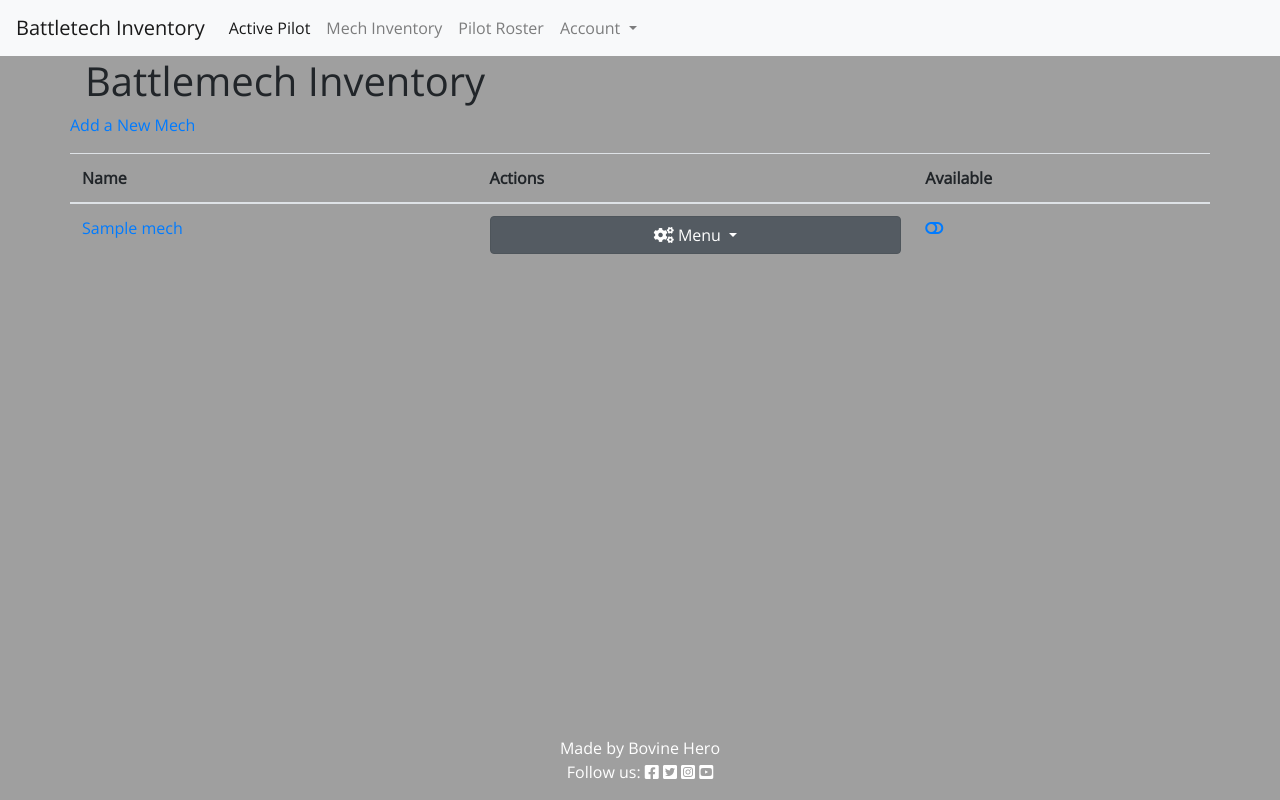
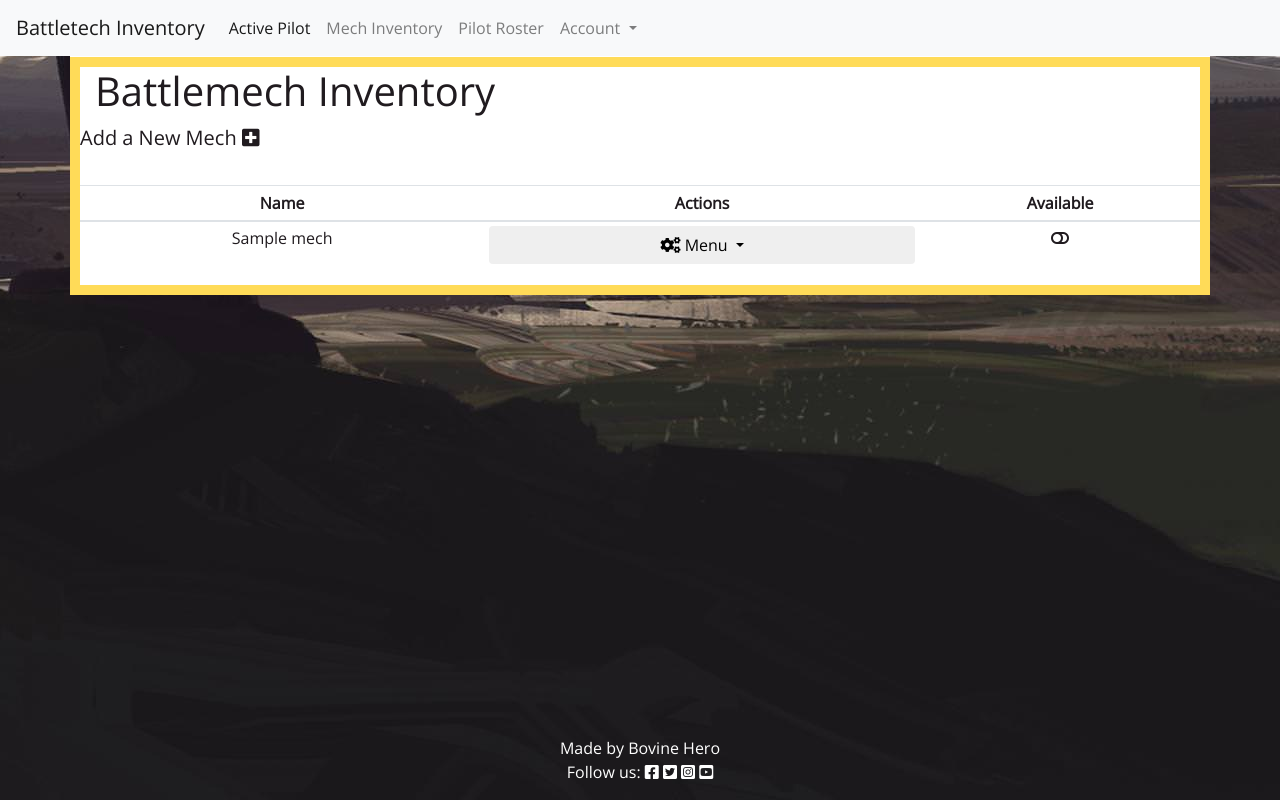
Before and after one commit to bovinehero/battletech-inventory, a Django app: page /mechs/ in a window 1280 px wide. Run offline with Django 3.2, Linux system fonts and the light colour scheme; tables that the repository leaves empty hold one stand-in row (Sample ...); some libraries are stand-ins or nearby versions.

Commit message:
adding basic styles and colour

```diff
--- a/static/css/main.css
+++ b/static/css/main.css
@@ -52,15 +52,60 @@
 
 }
 
+:root {
+  --color-yellow: #ffdb58;
+  --color-text: #201b1f;
+  --color-gray: #4f484b;
+  --color-off-gray: #857a71;
+  --color-white: #ffffff;
+  --color-brown: #665e57;
+}
 
 body {
-    background-color: #9f9f9f;
-    color: #212529;
+    background-color: var(--color-brown);
+    color: var(--color-text);
     /* font-family: battleTechFont; */
     font-family: 'Open Sans', sans-serif;
+    background: url('../images/hero/2019-battletech-4k_1547938494.jpg') no-repeat center bottom fixed, var(--color-text);
+
 }
 
+main {
+  /* max-height: 100vh; */
+}
 
+a:link {
+  color: var(--color-text);
+}
+
+a:visited {
+  color: var(--color-text);
+}
+
+a:focus {
+  text-decoration: none;
+  color: var(--color-yellow);
+}
+
+a:hover {
+  text-decoration: none;
+  color: var(--color-yellow);
+}
+
+a:active {
+  color: var(--color-text);
+}
+
+.container {
+  background: var(--color-white);
+  border: 10px solid var(--color-yellow);
+  /* height:100%; */
+  /* width: 100%; */
+}
+
+.message-container {
+  border: none;
+}
 /* from https://www.w3schools.com/howto/howto_css_responsive_iframes.asp */
 
 .iframe-container {
--- a/templates/base.html
+++ b/templates/base.html
@@ -52,7 +52,7 @@
             </ul>
         </div>
     </nav>
-    <div class="container">
+    <div class="container message-container">
         <div class="row">
             <div class="col-md-8 offset-md-2">
                 {% for message in messages %}
@@ -65,7 +65,8 @@
         </div>
     </div>
 
-    <main class="flex-shrink-0 main-bg">
+    <!-- <main class="flex-shrink-0 main-bg"> -->
+    <main class="d-flex align-items-center">
         {% block content %}
         <!-- Content Goes here -->
         {% endblock content %}
--- a/templates/mechs.html
+++ b/templates/mechs.html
@@ -5,14 +5,14 @@
 <div class="container">
     <h1>Battlemech Inventory</h1>
     <div class="row">
-      <a href="{% url 'mech_create' %}"> Add a New Mech</a>
+      <p class="lead"><a href="{% url 'mech_create' %}"> Add a New Mech <i class="fas fa-plus-square"></i></a></p>
     </div>
     <div class="row">
 
         <!-- Mech Entries -->
         <div class="col-12 mt-3 left">
             <div class="row">
-                <table class="table">
+                <table class="table table-sm text-center">
                     <thead>
                       <tr>
                         <th scope="col">Name</th>
@@ -28,7 +28,7 @@
                         </td>
                         <td>
                           <div class="dropdown show">
-                            <button class="btn btn-secondary dropdown-toggle btn-block" type="button" id="dropdownMenuButton" data-bs-toggle="dropdown" data-toggle="dropdown" aria-haspopup="true" aria-expanded="false">
+                            <button class="btn dropdown-toggle btn-block" type="button" id="dropdownMenuButton" data-bs-toggle="dropdown" data-toggle="dropdown" aria-haspopup="true" aria-expanded="false">
                               <i class="fa fa-cogs"></i> Menu</a>
                             </button>
                             <div class="dropdown-menu" aria-labelledby="dropdownMenuButton">
@@ -41,7 +41,7 @@
                                   <span class="icon-mixed"></span>
                                 {% endif %} View Mech
                               </a>
-                              <a class="dropdown-item" href="{{ baseUrl }}/readouts/{{ mech.record_sheet }}.pdf" download><i class="fa fa-download"></i> Download</a>
+                              <a class="dropdown-item " href="{{ baseUrl }}/readouts/{{ mech.record_sheet }}.pdf" download><i class="fa fa-download"></i> Download</a>
                               <a class="dropdown-item" href="{% url 'mech_update' mech.slug %}"><i class="fa fa-edit"></i> Edit</a>
                               <a class="dropdown-item" href="{% url 'mech_delete' mech.slug %}"><i class="fa fa-trash"></i> Delete</a>
                             </div>
--- a/webapp/views.py
+++ b/webapp/views.py
@@ -30,7 +30,7 @@ class ActiveMechList(generic.ListView):
 class MechDetail(generic.ListView):
 
     def get(self, request, slug, *args, **kwargs):
-        queryset = Mech.objects.filter(status=1)
+        queryset = Mech.objects.all()
         mech = get_object_or_404(queryset, slug=slug)
         return render(
             request,
```
Also changed, not shown: README.md, 2 other files.
